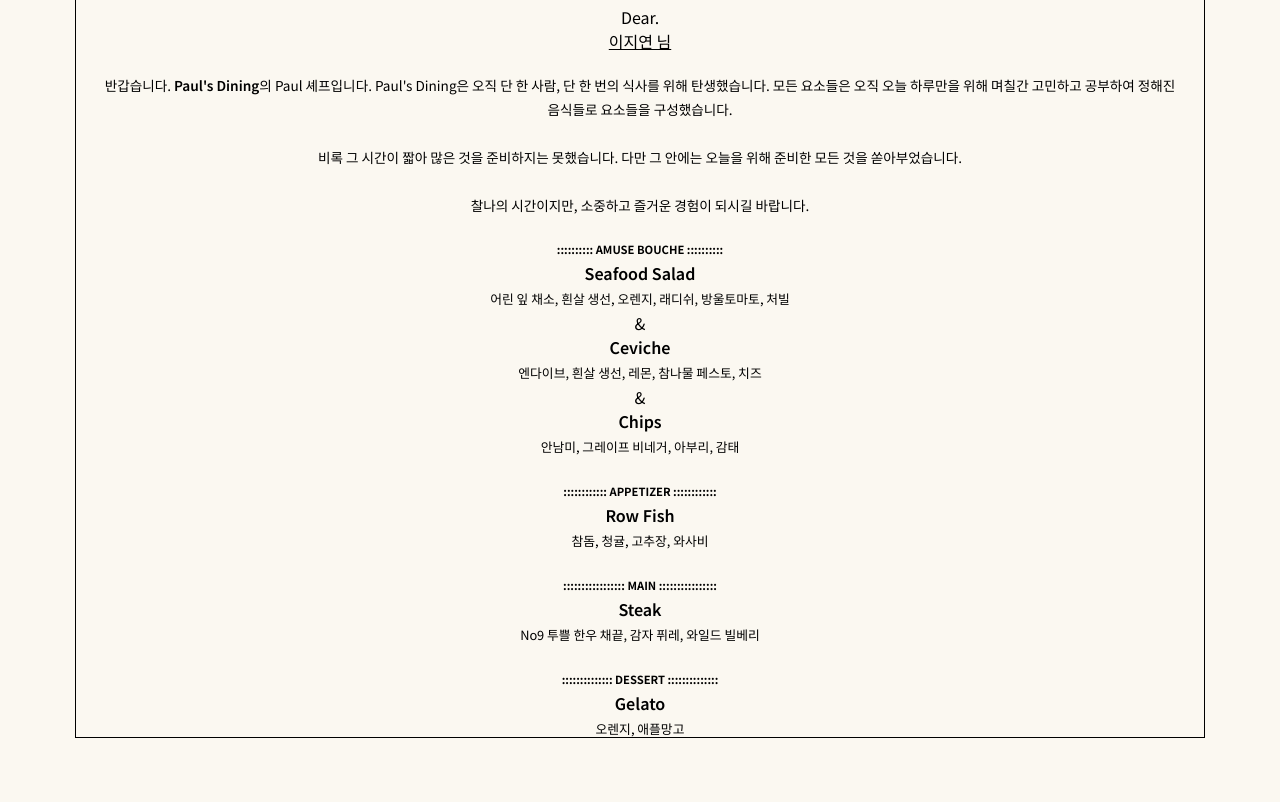
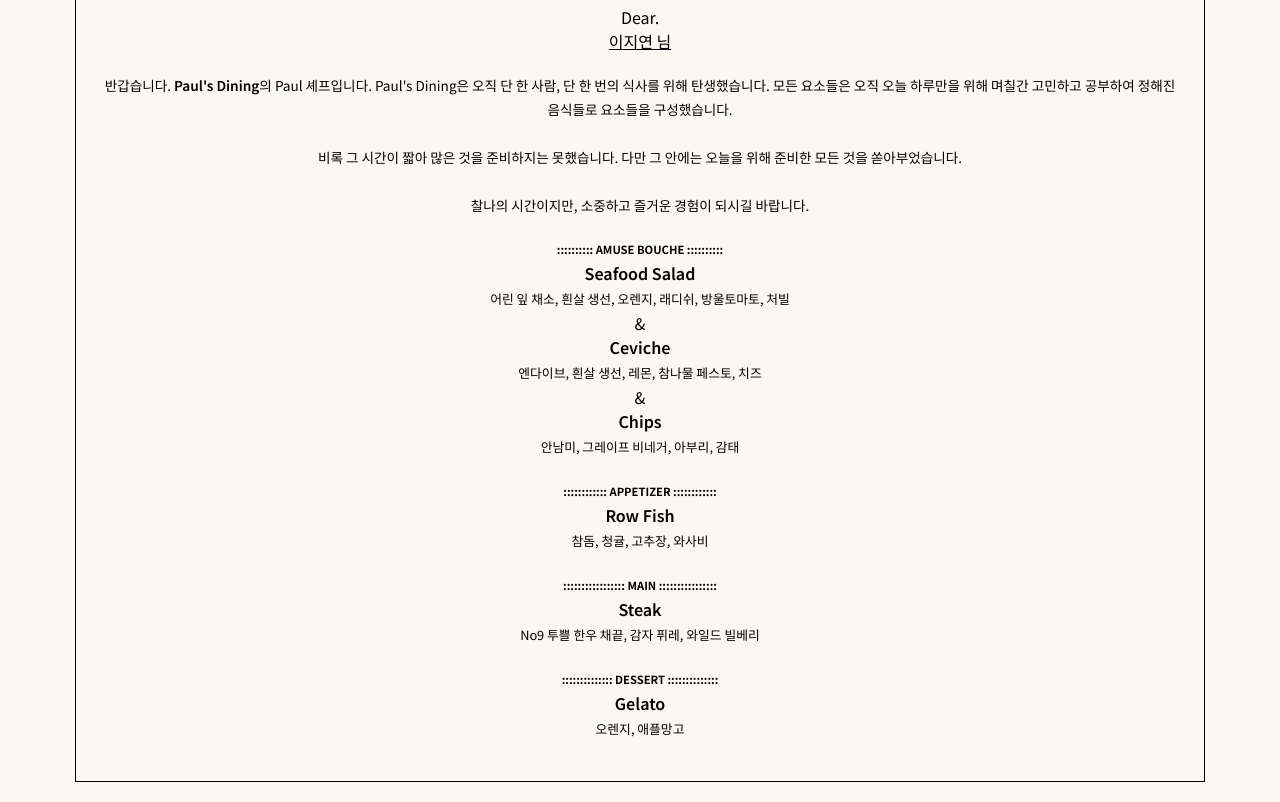
Before and after one commit to ohgustlrl/ohgustlrl.github.io, a plain HTML site: page index.html in a window 1280 px wide. Shown: the part 84-886 px from the top of the page. Before the commit the page ends 845 px from the top, so only its background shows below. Drawn offline with nearby package versions, Linux system fonts and the light colour scheme.

Commit message:
높잇값 재설정

```diff
--- a/index.html
+++ b/index.html
@@ -13,7 +13,6 @@
     html,
     body {
       width: 100%;
-      height: 100%;
     }
 
     body {
@@ -32,7 +31,6 @@
       flex-direction: column;
       gap: 20px;
       width: 85%;
-      height: 95%;
       border: 1px solid #000;
       margin: 0 auto;
       padding: 20px;
```
